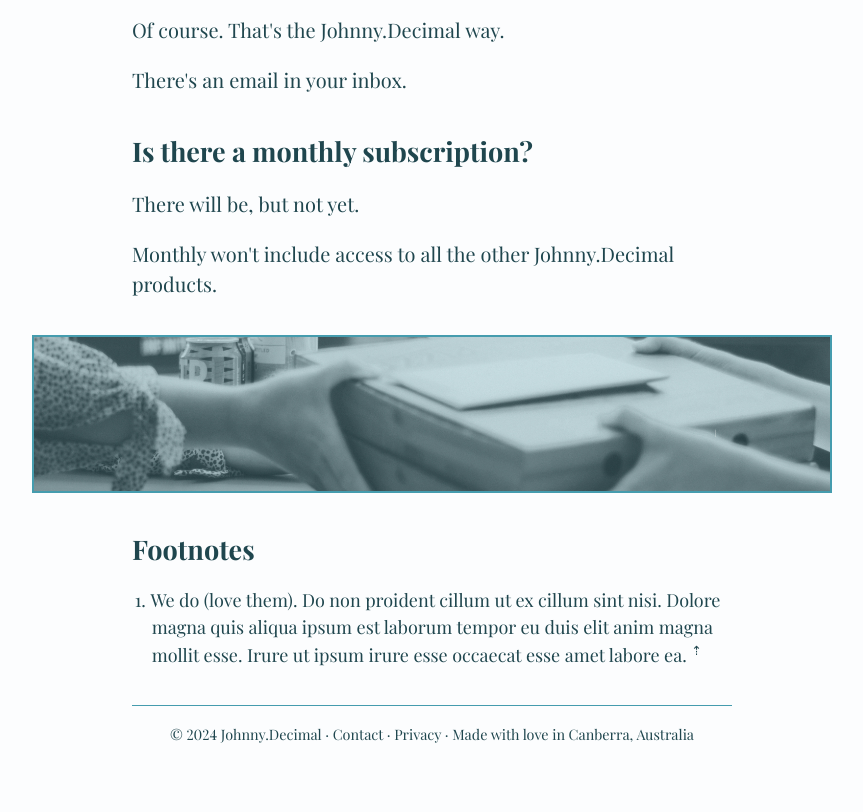
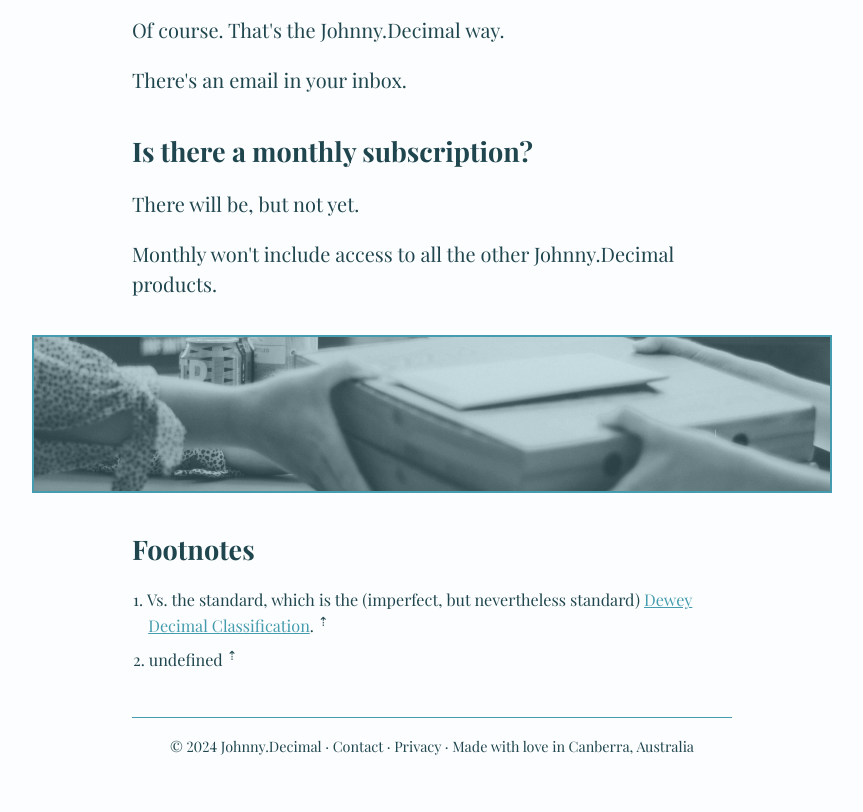
Before and after one commit to johnnydecimal/decimal.business, an Astro site: page / in a window 1280 px wide. Shown: the part 10345-11157 px from the top of the page, without its empty margins (208-1071 px from the left). Built offline with nearby package versions, Linux system fonts and the light colour scheme; Astro itself is replaced by a stand-in of ours; a web font is replaced by a local one.

Commit message:
Footnotes now set:html; works but WIP

```diff
--- a/src/components/FootnoteItem.astro
+++ b/src/components/FootnoteItem.astro
@@ -4,21 +4,25 @@ interface Props {
   text: string;
 }
 
-const { fnref, text } = Astro.props;
+const { fnref, text, html } = Astro.props;
+
+const innerHtml = `${html} <a class="fn-return" href="#fn-ref-${fnref}"}>⇡</a>`;
 ---
 
-<li id={`fn-${fnref}`}>
-  {text}
-  <a href={`#fn-ref-${fnref}`}>⇡</a>
-</li>
+<li class="fn-item" id={`fn-${fnref}`} set:html={innerHtml} />
 
-<style lang="scss">
+<style lang="scss" is:global>
+  // Careful here. This is:global otherwise our set:html anchor styling
+  // doesn't apply. So be real specific.
+
   @use "../style/responsive" as r;
-  li {
+  li.fn-item {
+    font-size: 0.9rem;
     list-style-position: inside;
-    padding-left: 1.1rem;
-    text-indent: -0.95rem;
-    a {
+    margin: 0.5rem 0;
+    padding-left: 0.9rem;
+    text-indent: -0.85rem;
+    a.fn-return {
       color: var(--text);
       font-size: 0.7rem;
       text-decoration: none;
--- a/src/components/Footnotes.astro
+++ b/src/components/Footnotes.astro
@@ -6,9 +6,10 @@ import FootnoteItem from "./FootnoteItem.astro";
   <h2>Footnotes</h2>
   <ol>
     <FootnoteItem
-      fnref="maccas"
-      text="We do (love them). Do non proident cillum ut ex cillum sint nisi. Dolore magna quis aliqua ipsum est laborum tempor eu duis elit anim magna mollit esse. Irure ut ipsum irure esse occaecat esse amet labore ea."
+      fnref="opinionated"
+      html="Vs. the standard, which is the (imperfect, but nevertheless standard) <a href='https://yeah'>Dewey Decimal Classification</a>."
     />
+    <FootnoteItem fnref="maccas" text="We do (love them)." />
   </ol>
 </div>
 
--- a/src/components/words/Home_GlobalStandard.mdx
+++ b/src/components/words/Home_GlobalStandard.mdx
@@ -4,9 +4,7 @@ import FootnoteRef from "../FootnoteRef.astro";
 
 Imagine a library without a catalogue. Now you just have a building full of books. Still nice, but not so useful.
 
-Now imagine if every library used a different catalogue.<FootnoteRef number="1" ref="maccas" /> You could still find a book, but there'd be no common language to guide you.
-
-[^dewey]: Vs. the standard, which is the (imperfect, but nevertheless standard) Dewey Decimal Classification.
+Now imagine if every library used a different catalogue.<FootnoteRef number="1" ref="opinionated" /> You could still find a book, but there'd be no common language to guide you.
 
 This is your business without a system like Johnny.Decimal. _This is most businesses on Earth_.
 
```
